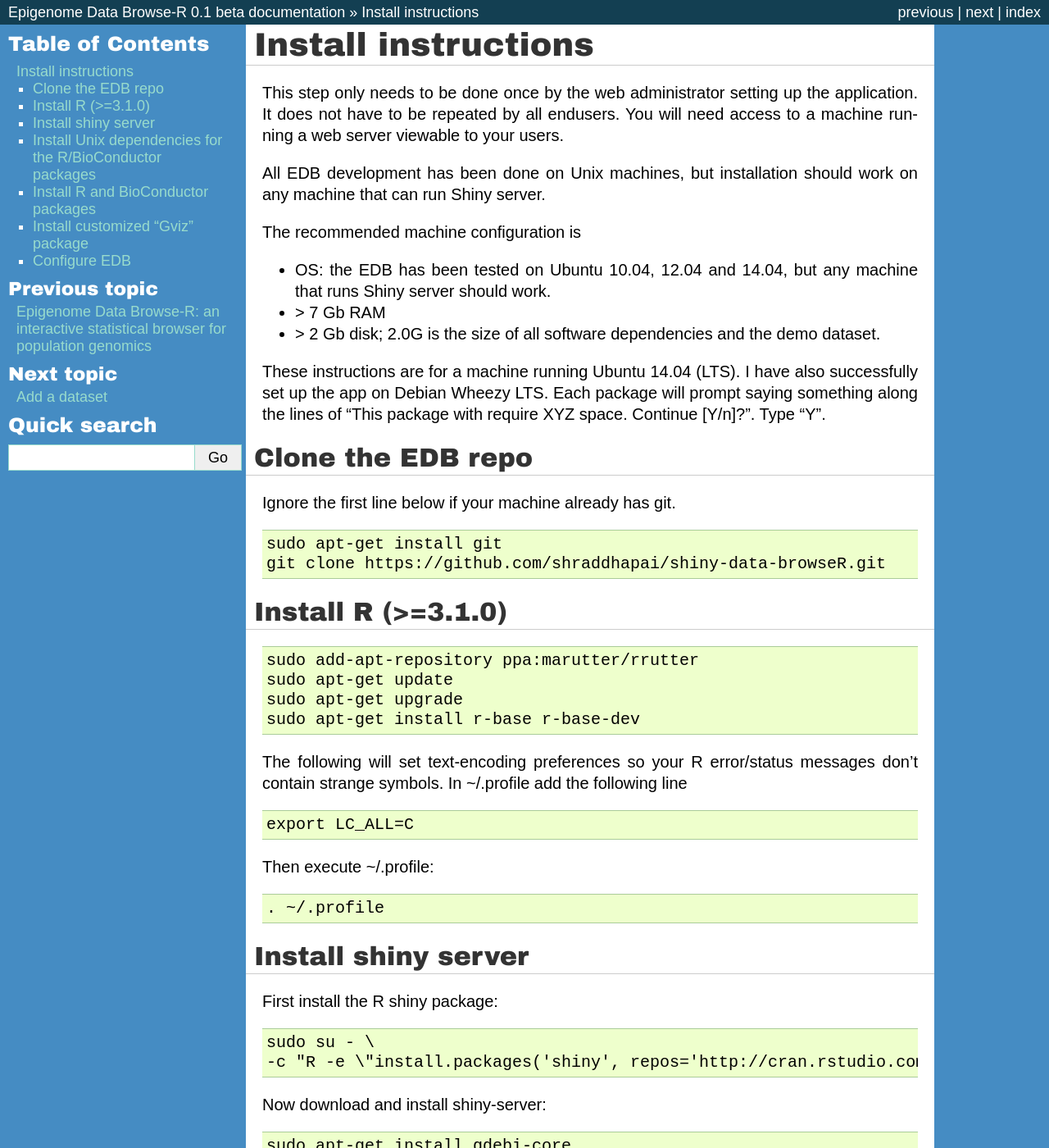
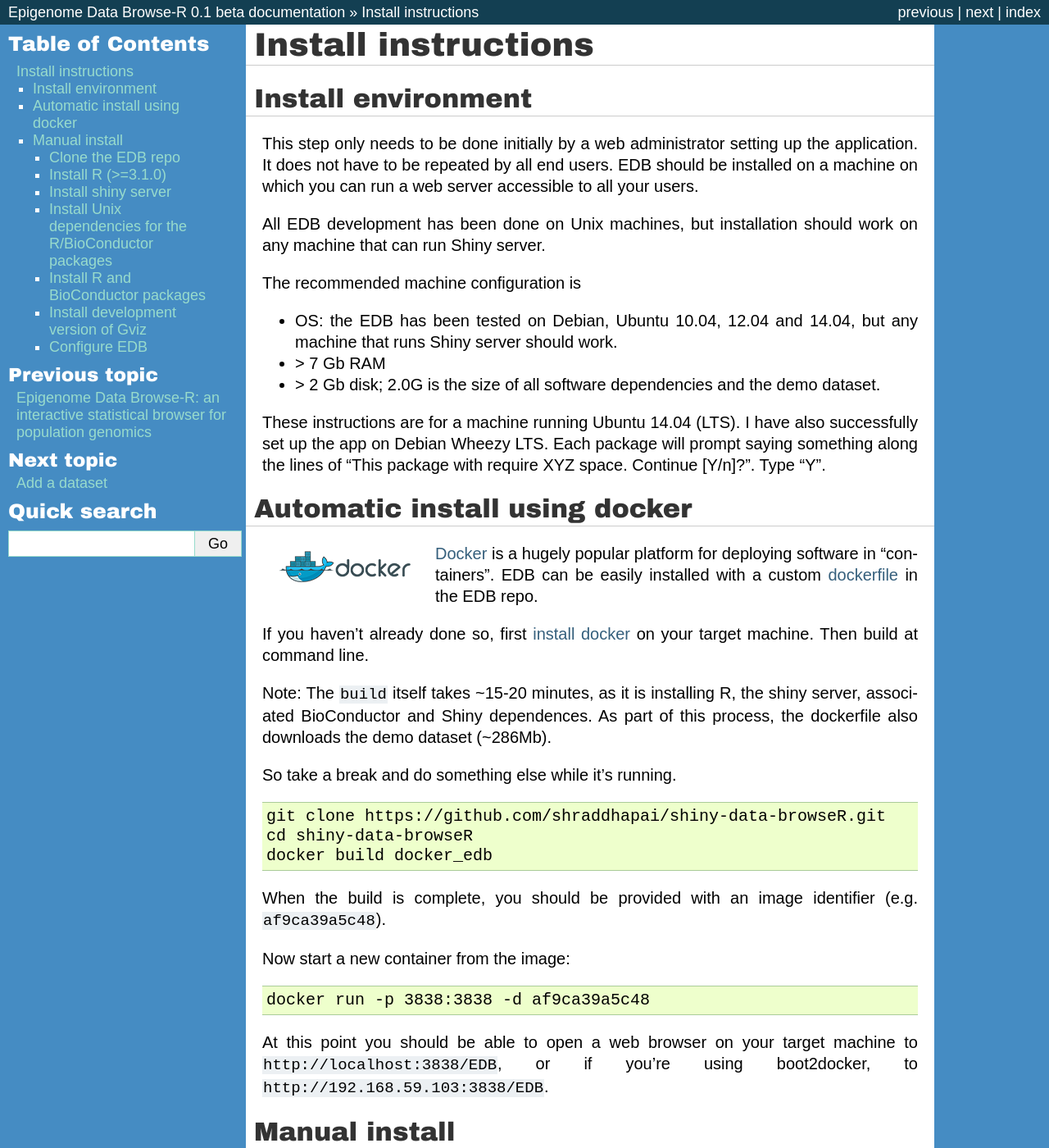
Before and after one commit to shraddhapai/shiny-data-browseR, a Sphinx documentation site: the page built from docs/install.rst, in a window 1280 px wide and 1400 px high. Shown: the whole window at 82% size. Built offline with Sphinx 7.4.7, drawn with Linux system fonts in a browser that asks for light colours; some of the changed text lies outside the part shown.

Commit message:
Updated EDB manual instructions for installxi: o Included 'Install by Docker' section. o In 'manual install' section, updated to install devel version of Gviz, instead of dependencies/ section.

```diff
--- a/docs/install.rst
+++ b/docs/install.rst
@@ -8,23 +8,60 @@
 Install instructions
 =======================
 
-This step only needs to be done once by the web administrator setting up the application. It does not have to be repeated by all endusers.
-You will need access to a machine running a web server viewable to your users.
+Install environment
+---------------------
+This step only needs to be done initially by a web administrator setting up the application. It does not have to be repeated by all end users.
+EDB should be installed on a machine on which you can run a web server accessible to all your users.
 
 All EDB development has been done on Unix machines, but installation should work on any machine that can run Shiny server.
 
 The recommended machine configuration is
 
-- OS: the EDB has been tested on Ubuntu 10.04, 12.04 and 14.04, but any machine that runs Shiny server should work.
+- OS: the EDB has been tested on Debian, Ubuntu 10.04, 12.04 and 14.04, but any machine that runs Shiny server should work.
 - > 7 Gb RAM
 - > 2 Gb disk; 2.0G is the size of all software dependencies and the demo dataset.
 
 These instructions are for a machine running Ubuntu 14.04 (LTS). I have also successfully set up the app on Debian Wheezy LTS.
 Each package will prompt saying something along the lines of "This package with require XYZ space. Continue [Y/n]?". Type "Y".
 
+Automatic install using docker
+-----------------------------
+
+
+.. figure:: images/docker-logo-loggedout.png
+    :alt: docker
+    :align: left
+
+`Docker <https://www.docker.com>`_ is a hugely popular platform for deploying software in "containers". EDB can be easily installed with a custom `dockerfile <https://github.com/shraddhapai/shiny-data-browseR/tree/master/dockr_edb>`_ in the EDB repo.
+
+If you haven't already done so, first `install docker <https://docs.docker.com/installation/#installation>`_ on your target machine. Then build at command line.
+
+Note: The ``build`` itself takes ~15-20 minutes, as it is installing R, the shiny server, associated BioConductor and Shiny dependences. As part of this process, the dockerfile also downloads the demo dataset (~286Mb).
+
+So take a break and do something else while it's running.
+
+.. code-block:: none
+
+    git clone https://github.com/shraddhapai/shiny-data-browseR.git
+    cd shiny-data-browseR
+    docker build docker_edb
+
+When the build is complete, you should be provided with an image identifier (e.g. ``af9ca39a5c48``).
+
+Now start a new container from the image:
+
+.. code-block:: none
+
+    docker run -p 3838:3838 -d af9ca39a5c48
+
+At this point you should be able to open a web browser on your target machine to ``http://localhost:3838/EDB``, or if you're using boot2docker, to ``http://192.168.59.103:3838/EDB``.
+
+Manual install
+---------------------
+
 
 Clone the EDB repo
--------------------
+^^^^^^^^^^^^^^^^^^^
 
 Ignore the first line below if your machine already has git.
 
@@ -34,7 +71,8 @@ Ignore the first line below if your machine already has git.
 	git clone https://github.com/shraddhapai/shiny-data-browseR.git
 
 Install R (>=3.1.0)
----------------------
+^^^^^^^^^^^^^^^^^^^^
+
 .. code-block:: none
 
 	sudo add-apt-repository ppa:marutter/rrutter
@@ -57,7 +95,7 @@ Then execute ~/.profile:
 
 
 Install shiny server
----------------------
+^^^^^^^^^^^^^^^^^^^^
 
 First install the R shiny package:
 
@@ -83,47 +121,40 @@ At this point, if you point your web browser to <myIpAddress>:3838, you should s
 	:alt: Shiny server test page, viewed when browser point to <my-ip-address>:3838
 
 Install Unix dependencies for the R/BioConductor packages
------------------------------------
+^^^^^^^^^^^^^^^^^^^^^^^^^^^^^^^^^^^^^^^^^^^^^^^^^^^^^^^^^^^
 
 .. code-block:: none
 
 	sudo apt-get install libcurl4-openssl-dev libxml2-dev
 
 Install R and BioConductor packages
------------------------------------
-
-Start R (be sure to start as admin):
-
-.. code-block:: none
-
-	sudo R
+^^^^^^^^^^^^^^^^^^^^^^^^^^^^^^^^^^^^
 
 Select your local mirror when prompted (e.g. 15 for Toronto)
 
 .. code-block:: none
 
-	install.packages(c("shinyBS","doMC","RColorBrewer","latticeExtra"))
+    R -e "install.packages(c('shinyBS','doMC','RColorBrewer', 'matrixStats'), repos='http://cran.rstudio.com/'); "
 
 Install BioConductor and package dependencies for the modified BioC package, "Gviz".
 
 .. code-block:: none
 
-	source("http://bioconductor.org/biocLite.R")
-	biocLite(c("BioBase", "GenomicRanges", "rtracklayer", "GenomicFeatures","biovizBase","Rsamtools"))
+    R -e "source('http://bioconductor.org/biocLite.R'); biocLite(c('Biobase','GenomicRanges','rtracklayer','GenomicFeatures','biovizBase','Rsamtools'));"
 
-Install customized "Gviz" package
-------------------------------------
-Now that all BioC dependencies have been installed, install the 'Gviz' package included in the EDB source tree. *This modified copy of Gviz is temporary. Future versions of EDB will get an updated version of Gviz directly from BioC.*
+Install development version of Gviz
+^^^^^^^^^^^^^^^^^^^^^^^^^^^^^^^^^^^^^
 
 Exit R and insert the following at command line:
 
 .. code-block:: none
 
-	cd shiny-data-browser/dependencies
-	sudo R CMD INSTALL Gviz
+	wget http://www.bioconductor.org/packages/devel/bioc/src/contrib/Gviz_1.11.2.tar.gz
+    R -e "install.packages('Gviz_1.11.2.tar.gz')"
+
 
 Configure EDB
-------------------------------------
+^^^^^^^^^^^^^^^
 
 That's it! Installation is done. Now we configure the server.
 
```
Also changed, not shown: docs/images/docker-logo-loggedout.png (added).
